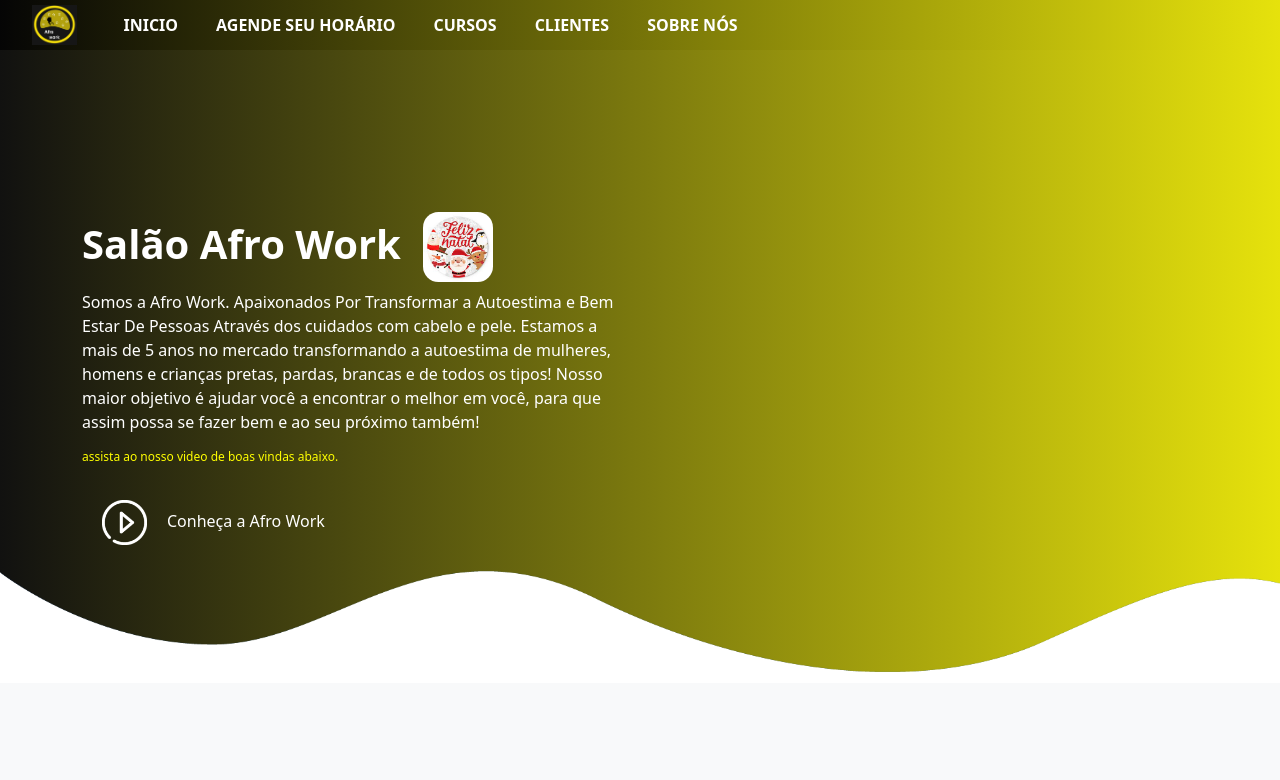
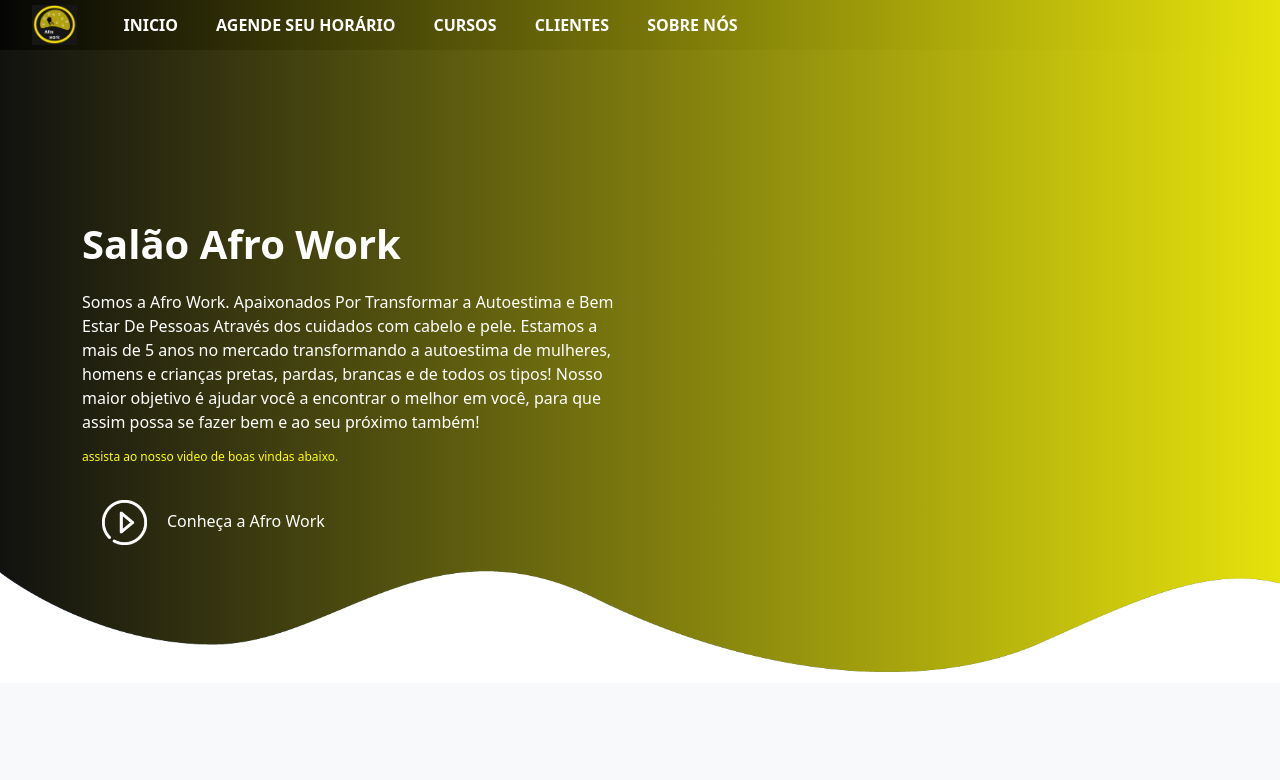
Before and after one commit to LELISC/afro-work, a plain HTML site: page sobrenos.html in a window 1280 px wide. Shown: the top 780 px of the page. Drawn offline with nearby package versions, Linux system fonts and the light colour scheme.

Commit message:
Update sobrenos.html

```diff
--- a/sobrenos.html
+++ b/sobrenos.html
@@ -61,7 +61,6 @@
 <table>
   <tr>
 <td><p class="promo-title">Salão Afro Work</p></td>
-<td><img class="img-natal" src="assets/logo_natal.jpg" alt="imagem natal"></td>
 </tr>
 </table>
 
```
